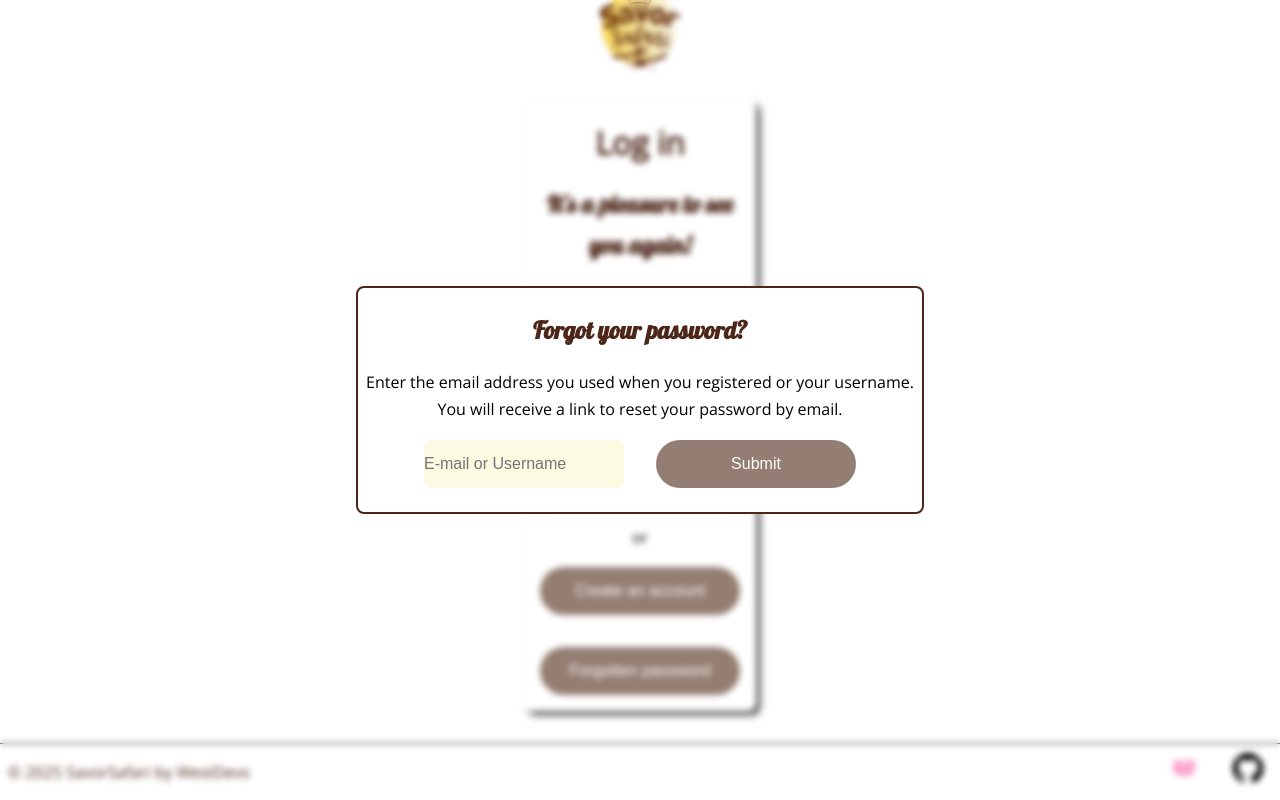
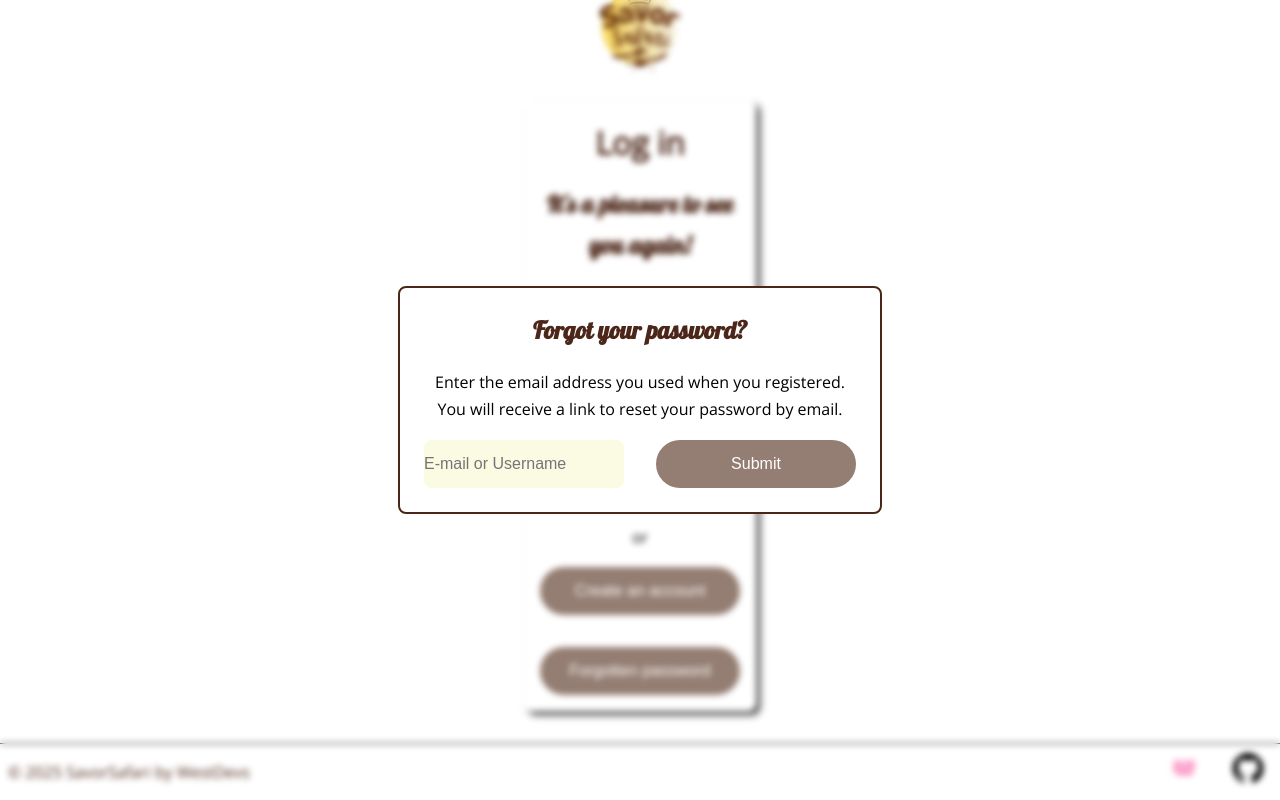
Before and after one commit to wildcodeschool-2025-03/JS-WestDevs-P2-SavorSafari, a React (Vite) app in the folder client/: page /Register in a window 1280 px wide. Both pictures are taken after a click on the button "Forgotten password". Shown: the part 130-930 px from the top of the page. Built offline with nearby package versions, Linux system fonts and the light colour scheme.

Commit message:
add popover

```diff
--- a/client/src/components/Register/Register.tsx
+++ b/client/src/components/Register/Register.tsx
@@ -16,28 +16,24 @@ const Register = () => {
           It's a pleasure to see <br /> you again!
         </h2>
         <form onSubmit={handleSubmit}>
-          <div>
           <label htmlFor="email">
             <input
               type="email"
-                id="email"
               value={email}
               onChange={(event) => setEmail(event.target.value)}
               placeholder="E-mail or Username"
             />
           </label>
-          </div>
-          <div>
+          <br />
           <label htmlFor="password">
             <input
               type="password"
-                id="password"
               value={password}
               onChange={(event) => setPassword(event.target.value)}
               placeholder="Password"
             />
           </label>
-          </div>
+          <br />
           <button type="submit">Log in</button>
           <p>or</p>
           <button type="submit">Create an account</button>
@@ -52,8 +48,7 @@ const Register = () => {
           <div id="forgot-password" popover="auto">
             <h2>Forgot your password?</h2>
             <p>
-              Enter the email address you used when you registered or your
-              username.
+              Enter the email address you used when you registered.
               <br /> You will receive a link to reset your password by email.
             </p>
             <input type="email" placeholder="E-mail or Username" />
```
Lines whose indentation alone changed are shown as unchanged.
